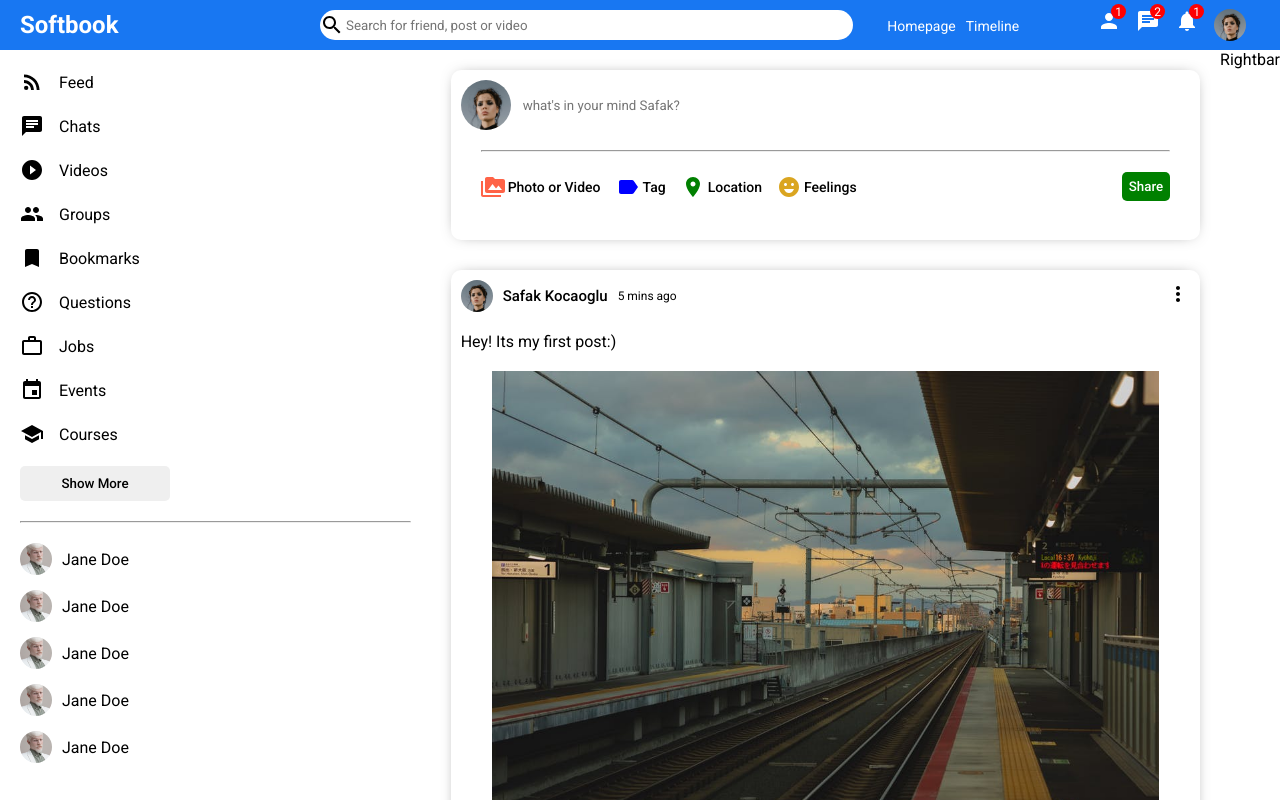
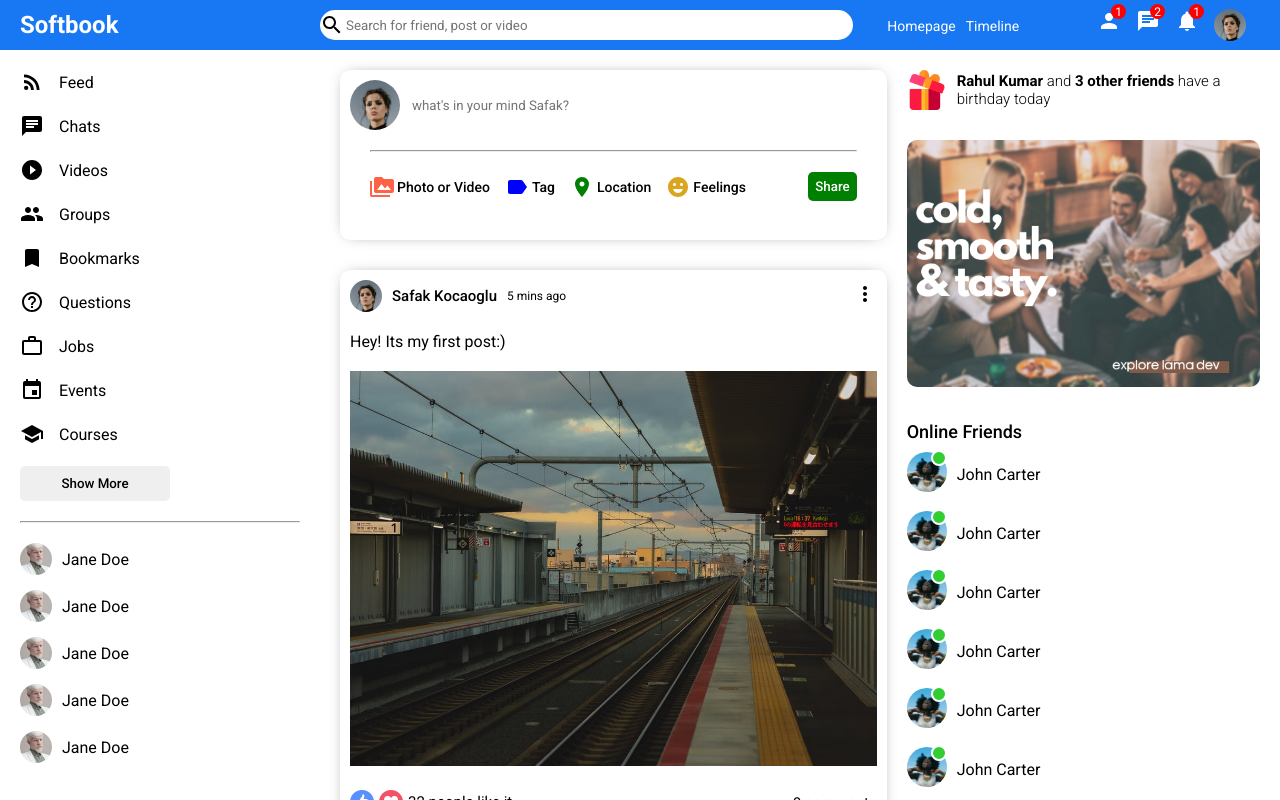
Before and after one commit to rajesh-gole-softobiz/Softbook, a React (Create React App) app in the folder react-softbook/: page / in a window 1280 px wide. Shown: the top 800 px of the page. Built offline with nearby package versions, Linux system fonts and the light colour scheme.

Commit message:
Rightbar Component

```diff
--- a/react-softbook/src/components/rightbar/Rightbar.jsx
+++ b/react-softbook/src/components/rightbar/Rightbar.jsx
@@ -2,6 +2,84 @@
 
 export default function Rightbar() {
   return (
-    <div className='rightbar'>Rightbar</div>
+    <div className='rightbar'>
+      <div className="rightbarWrapper">
+
+        <div className="birthdayContainer">
+          <img className="birthdayImg" src="assets/gift.png" alt="" />
+          <span className="birthdayText"><b>Rahul Kumar</b> and <b>3 other friends</b> have a birthday today</span>
+        </div>
+
+        <img className='rightbarAd' src="assets/ad.png" alt="" />
+        <h4 className='rightbarTitle'>Online Friends</h4>
+        <ul className="rightbarFriendList">
+
+          <li className="rightbarFriend">
+            <div className="rightbarProfileImgContainer">
+              <img className="rightbarProfileImg" src="assets/person/3.jpeg" alt="" />
+              <span className="rightbarOnline"></span>
+            </div>
+            <span className='rightbarUsername'>John Carter</span>
+          </li>
+
+          <li className="rightbarFriend">
+            <div className="rightbarProfileImgContainer">
+              <img className="rightbarProfileImg" src="assets/person/3.jpeg" alt="" />
+              <span className="rightbarOnline"></span>
+            </div>
+            <span className='rightbarUsername'>John Carter</span>
+          </li>
+
+          <li className="rightbarFriend">
+            <div className="rightbarProfileImgContainer">
+              <img className="rightbarProfileImg" src="assets/person/3.jpeg" alt="" />
+              <span className="rightbarOnline"></span>
+            </div>
+            <span className='rightbarUsername'>John Carter</span>
+          </li>
+
+          <li className="rightbarFriend">
+            <div className="rightbarProfileImgContainer">
+              <img className="rightbarProfileImg" src="assets/person/3.jpeg" alt="" />
+              <span className="rightbarOnline"></span>
+            </div>
+            <span className='rightbarUsername'>John Carter</span>
+          </li>
+
+          <li className="rightbarFriend">
+            <div className="rightbarProfileImgContainer">
+              <img className="rightbarProfileImg" src="assets/person/3.jpeg" alt="" />
+              <span className="rightbarOnline"></span>
+            </div>
+            <span className='rightbarUsername'>John Carter</span>
+          </li>
+
+          <li className="rightbarFriend">
+            <div className="rightbarProfileImgContainer">
+              <img className="rightbarProfileImg" src="assets/person/3.jpeg" alt="" />
+              <span className="rightbarOnline"></span>
+            </div>
+            <span className='rightbarUsername'>John Carter</span>
+          </li>
+
+          <li className="rightbarFriend">
+            <div className="rightbarProfileImgContainer">
+              <img className="rightbarProfileImg" src="assets/person/3.jpeg" alt="" />
+              <span className="rightbarOnline"></span>
+            </div>
+            <span className='rightbarUsername'>John Carter</span>
+          </li>
+
+          <li className="rightbarFriend">
+            <div className="rightbarProfileImgContainer">
+              <img className="rightbarProfileImg" src="assets/person/3.jpeg" alt="" />
+              <span className="rightbarOnline"></span>
+            </div>
+            <span className='rightbarUsername'>John Carter</span>
+          </li>
+
+        </ul>
+      </div>
+    </div>
   )
 }
--- a/react-softbook/src/components/rightbar/rightbar.css
+++ b/react-softbook/src/components/rightbar/rightbar.css
@@ -0,0 +1,112 @@
+.rightbar {
+    flex: 3.5;
+  }
+
+  .rightbarWrapper {
+    padding: 20px 20px 0 0;
+  }
+
+  .birthdayContainer {
+    display: flex;
+    align-items: center;
+  }
+
+  .birthdayImg {
+    width: 40px;
+    height: 40px;
+    margin-right: 10px;
+  }
+
+  .birthdayText {
+    font-weight: 300;
+    font-size: 15px;
+  }
+
+  .rightbarAd {
+    width: 100%;
+    border-radius: 10px;
+    margin: 30px 0;
+  }
+
+  .rightbarTitle{
+      margin-bottom: 20px;
+  }
+
+  .rightbarFriendList {
+    padding: 0;
+    margin: 0;
+    list-style: none;
+  }
+
+  .rightbarFriend{
+    display: flex;
+    align-items: center;
+    margin-bottom: 15px;
+  }
+
+  .rightbarProfileImgContainer{
+    margin-right: 10px;
+    position: relative;
+  }
+
+  .rightbarProfileImg{
+    width: 40px;
+    height: 40px;
+    border-radius: 50%;
+    object-fit: cover;
+  }
+  .rightbarOnline{
+    width: 12px;
+    height: 12px;
+    border-radius: 50%;
+    background-color: limegreen;
+    position: absolute;
+    top: -2px;
+    right: 0;
+    border: 2px solid white;
+  }
+
+
+  .rightbarTitle{
+    font-size: 18px;
+    font-weight: 500;
+    margin-bottom: 10px;
+  }
+
+  .rightbarInfo{
+    margin-bottom: 30px;
+  }
+
+  .rightbarInfoItem{
+    margin-bottom: 10px;
+  }
+
+  .rightbarInfoKey{
+    font-weight: 500;
+    margin-right: 15px;
+    color: #555;
+  }
+
+  .rightbarInfoValue{
+    font-weight: 300;
+  }
+
+  .rightbarFollowings{
+    display: flex;
+    flex-wrap: wrap;
+    justify-content: space-between;
+  }
+
+  .rightbarFollowing{
+    display: flex;
+    flex-direction: column;
+    margin-bottom: 20px;
+    cursor: pointer;
+  }
+
+  .rightbarFollowingImg{
+    width: 100px;
+    height: 100px;
+    object-fit: cover;
+    border-radius: 5px;
+  }
```
